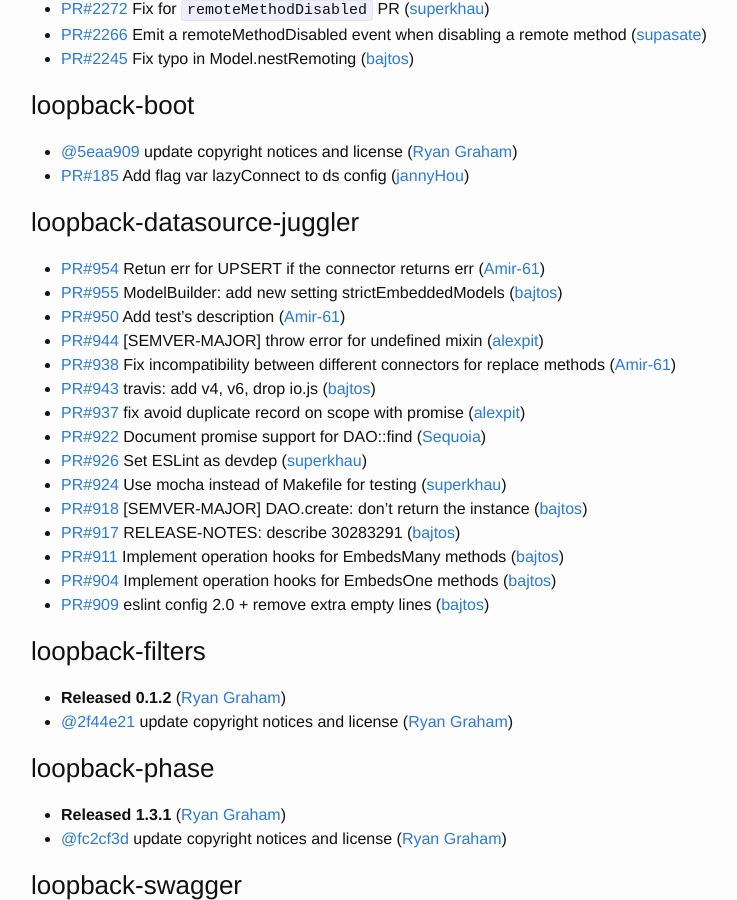
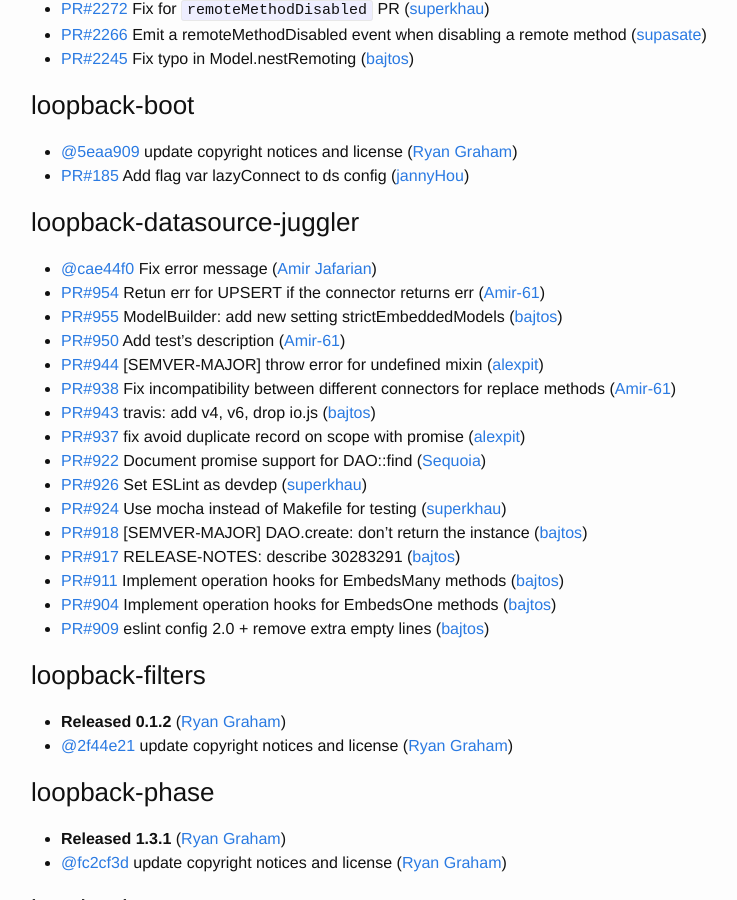
Before and after one commit to strongloop/loopback, a Jekyll site: the page built from index.md, in a window 1280 px wide and 900 px high, scrolled down 962 px. Shown: the whole window, without its empty margins (239-976 px from the left). Built offline with Jekyll 4.4.1, drawn with Linux system fonts in a browser that asks for light colours.

Commit message:
Update changelog

```diff
--- a/index.md
+++ b/index.md
@@ -47,6 +47,7 @@
 
 
 ### loopback-datasource-juggler
+ * [@cae44f0](https://github.com/strongloop/loopback-datasource-juggler/commit/cae44f0458172c256db91c233126271f84d020b5) Fix error message ([Amir Jafarian](https://github.com/Amir-61))
  * [PR#954](https://github.com/strongloop/loopback-datasource-juggler/pull/954) Retun err for UPSERT if the connector returns err ([Amir-61](https://github.com/Amir-61))
  * [PR#955](https://github.com/strongloop/loopback-datasource-juggler/pull/955) ModelBuilder: add new setting strictEmbeddedModels ([bajtos](https://github.com/bajtos))
  * [PR#950](https://github.com/strongloop/loopback-datasource-juggler/pull/950) Add test's description ([Amir-61](https://github.com/Amir-61))
```
